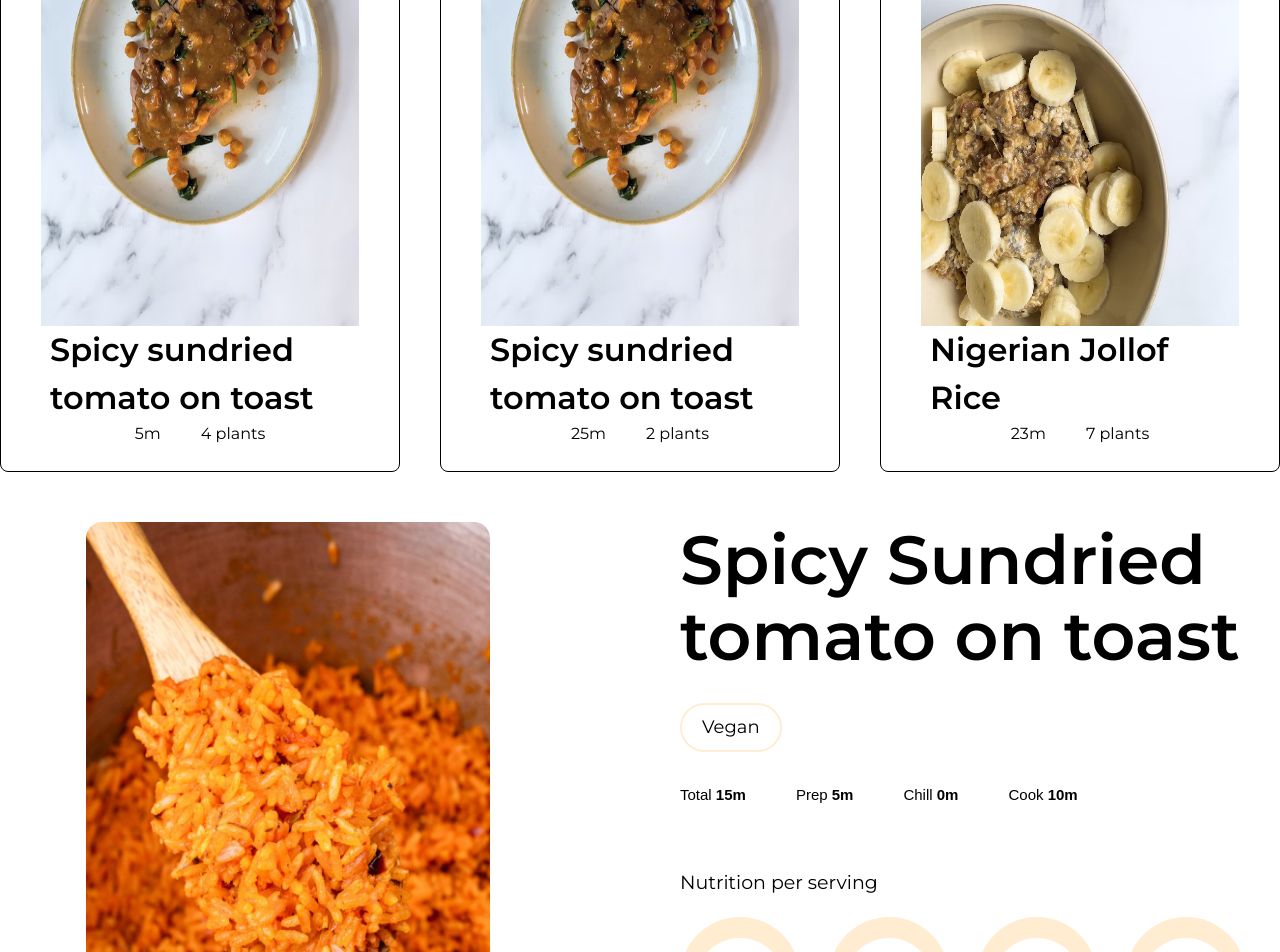
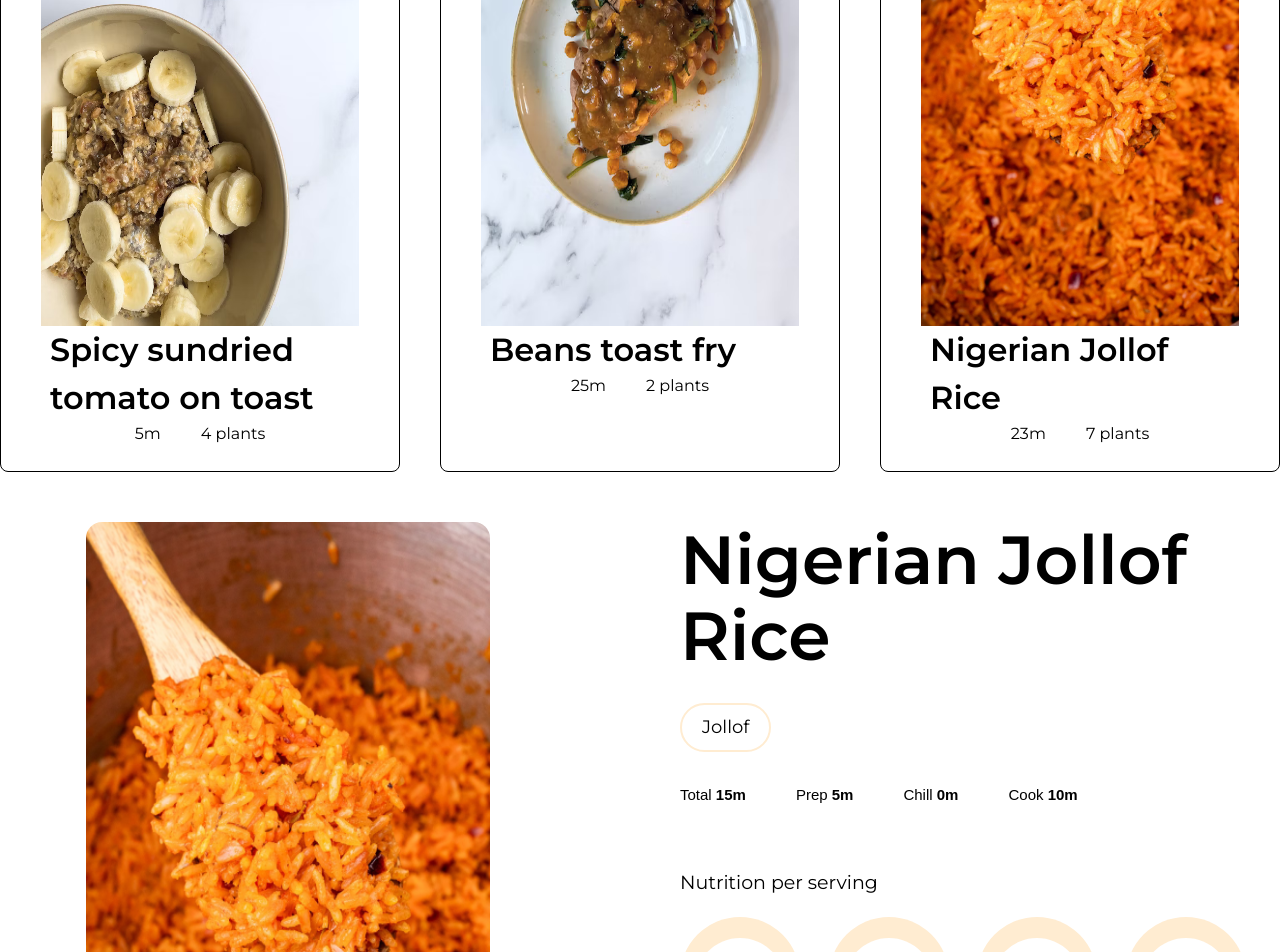
Before and after one commit to Blazskills/ng_recipes, a React (Vite) app: page / in a window 1280 px wide. Shown: the part 1104-2056 px from the top of the page. Built offline with nearby package versions, Linux system fonts and the light colour scheme; a web font is replaced by a local one.

Commit message:
updated recipe detail page with jollof rice

```diff
--- a/src/components/AllRecipes.jsx
+++ b/src/components/AllRecipes.jsx
@@ -1,11 +1,11 @@
-import { beans, banana } from "../assets/images";
+import { beans, banana, jollof } from "../assets/images";
 
 export const AllRecipes = () => {
   return (
     <section className="max-container my-[50px]">
       <div className="grid lg:grid-cols-3 md:grid-cols-2 sm:grid-cols-1 gap-10">
         <div className="rounded-lg flex flex-col items-center border border-[black] py-[25px] cursor-pointer shadow-none transition-shadow duration-300 ease-in-out hover:shadow-lg hover:shadow-black/30">
-          <img src={beans} alt="beans" className="lg:h-[500px] lg:w-4/5 sm:w-[400px] md:w-[400px] max-sm:max-w-[300px] hover:opacity-[0.93]" />
+          <img src={banana} alt="beans" className="lg:h-[500px] lg:w-4/5 sm:w-[400px] md:w-[400px] max-sm:max-w-[300px] hover:opacity-[0.93]" />
           <p className="text-[32px] font-montserrat w-[376px] max-w-[300px] font-semibold leading-normal hover:textDecorationStyle">Spicy sundried tomato on toast</p>
           <div className="w-full flex justify-center">
             <p className="mr-[40px] font-montserrat">5m</p>
@@ -14,14 +14,14 @@ export const AllRecipes = () => {
         </div>
         <div className="rounded-lg flex flex-col items-center border border-[black] py-[25px] cursor-pointer shadow-none transition-shadow duration-300 ease-in-out hover:shadow-lg hover:shadow-black/30">
           <img src={beans} alt="beans" className="lg:h-[500px] lg:w-4/5 sm:w-[400px] md:w-[400px] max-sm:max-w-[300px] hover:opacity-[0.93]" />
-          <p className="text-[32px] font-montserrat w-[376px] max-w-[300px] font-semibold leading-normal hover:textDecorationStyle">Spicy sundried tomato on toast</p>
+          <p className="text-[32px] font-montserrat w-[376px] max-w-[300px] font-semibold leading-normal hover:textDecorationStyle">Beans toast fry </p>
           <div className="w-full flex justify-center">
             <p className="mr-[40px] font-montserrat">25m</p>
             <p className="font-montserrat">2 plants</p>
           </div>
         </div>
         <div className="rounded-lg flex flex-col items-center border border-[black] py-[25px] cursor-pointer shadow-none transition-shadow duration-300 ease-in-out hover:shadow-lg hover:shadow-black/30">
-          <img src={banana} alt="beans" className="lg:h-[500px] lg:w-4/5 sm:w-[400px] md:w-[400px] max-sm:max-w-[300px] hover:opacity-[0.93]" />
+          <img src={jollof} alt="beans" className="lg:h-[500px] lg:w-4/5 sm:w-[400px] md:w-[400px] max-sm:max-w-[300px] hover:opacity-[0.93]" />
           <p className="text-[32px] font-montserrat w-[376px] max-w-[300px] font-semibold leading-normal hover:textDecorationStyle ">Nigerian Jollof Rice</p>
           <div className="w-full flex justify-center   px-[10px]">
             <p className="mr-[40px] font-montserrat">23m</p>
--- a/src/components/FavoriteRecipe.jsx
+++ b/src/components/FavoriteRecipe.jsx
@@ -124,10 +124,10 @@ export const FavoriteRecipe = () => {
           </div>
           <div className="flex-1 flex flex-col mx-6">
             <p className="text-[68px] font-[600] leading-[75.3419px] font-montserrat">
-              Spicy Sundried tomato on toast
+            Nigerian Jollof Rice
             </p>
             <p className="text-[18px] my-[30px] leading-[26.9665px] px-[20px] py-[9px] border-2 border-primary rounded-full  w-fit font-montserrat ">
-              Vegan
+              Jollof
             </p>
 
             <div className="flex  gap-[50px] mb-[60px]">
```
